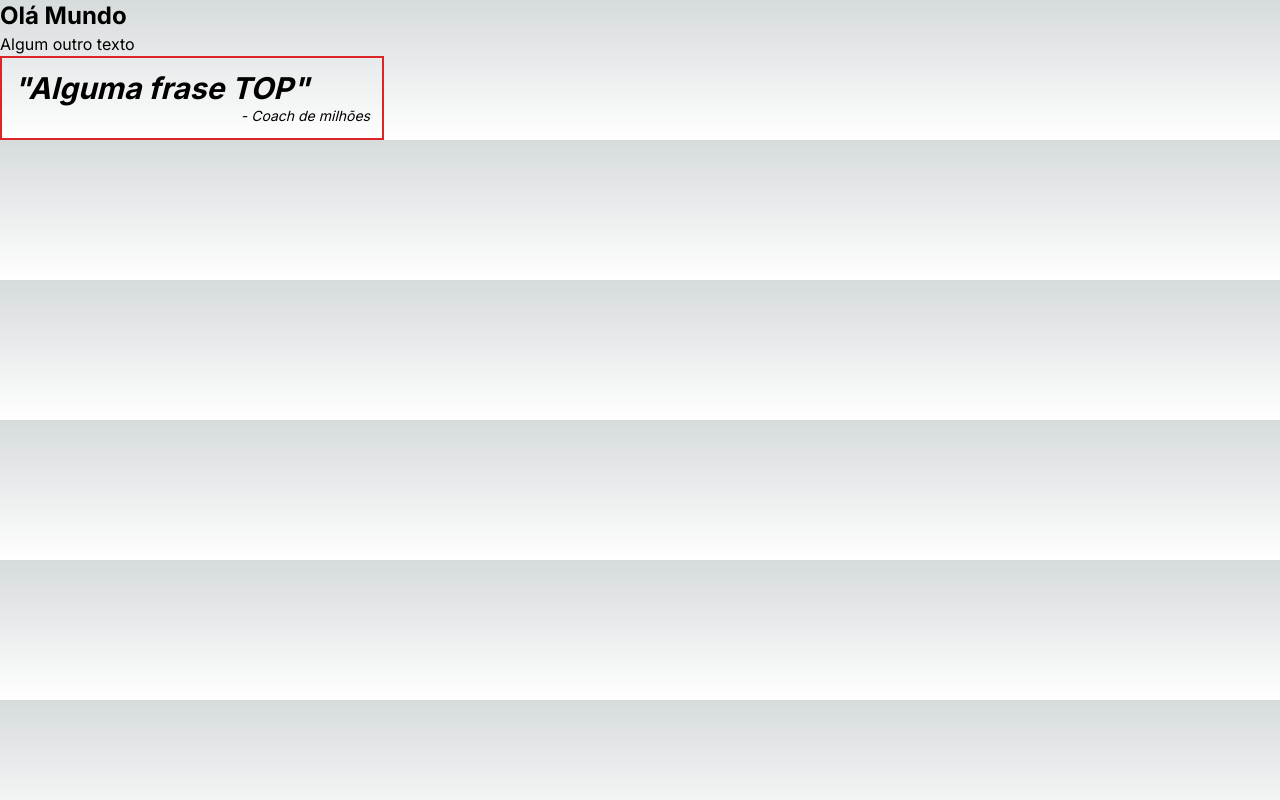
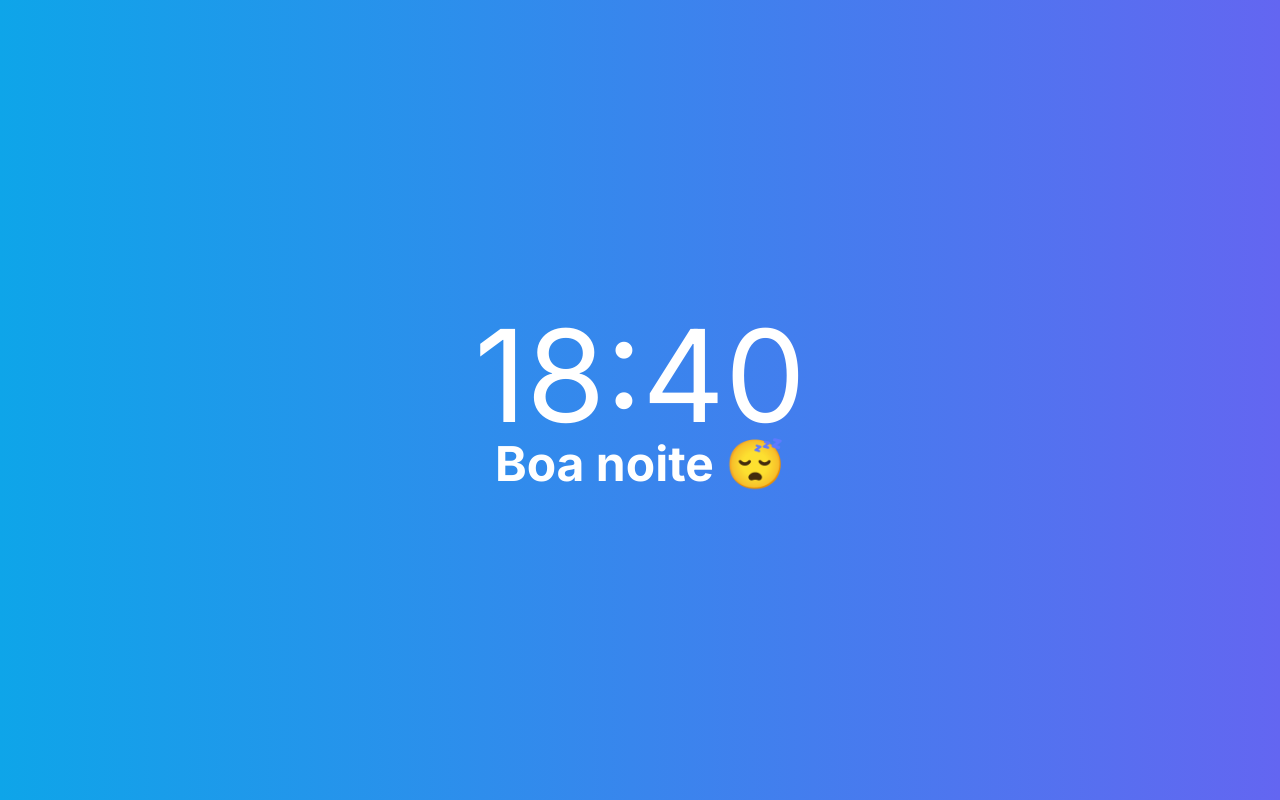
Before and after one commit to PedroTsI/React-Study, a Next.js app: page / in a window 1280 px wide. Built offline with nearby package versions, Linux system fonts and the light colour scheme.

Commit message:
clock activity

```diff
--- a/src/app/page.tsx
+++ b/src/app/page.tsx
@@ -1,15 +1,25 @@
-import { GeoForm } from "@/components/GeoForm";
-import { Person } from "@/components/Person";
-import { Card } from "@/components/Card";
-import { Square } from "@/components/Square";
 
 const Page = () => {
+  const fullTime = new Intl.DateTimeFormat('pt-BR', {
+    timeStyle: 'short',
+    hour12: false
+  }).format();
+
+  const hour = new Date().getHours();
+  let greeting = '';
+
+  if(hour >= 0 && hour < 12) {
+    greeting = 'Bom dia 😁';
+  } else if(hour >= 12 && hour < 18) {
+    greeting = 'Boa tarde 🤓';
+  } else {
+    greeting = 'Boa noite 😴';
+  }
+
   return (
-  <div>
-    <h1 className="font-bold text-2xl">Olá Mundo</h1>
-    <h3>Algum outro texto</h3>
-
-    <Card phrase="Alguma frase TOP" author="Coach de milhões"/>
+  <div className="w-screen h-screen flex flex-col justify-center items-center text-white bg-gradient-to-r from-sky-500 to-indigo-500">
+    <div className="text-9xl">{fullTime}</div>
+    <div className="text-5xl font-bold">{greeting}</div>
   </div>
   );
 }
--- a/src/components/Card.tsx
+++ b/src/components/Card.tsx
@@ -5,9 +5,14 @@ type Props = {
 
 export const Card = ({phrase, author}: Props) => {
     return (
-        <div className="w-96 border-2 border-red-600 p-3 text-3xl italic">
+        <div className="w-96 border-2 border-red-600 p-3 text-3xl text-center italic">
             <h3 className="text-3xl font-bold italic">"{phrase}"</h3>
-            <p className="text-right text-sm">- {author ?? 'Autor Desconhecido'}</p>
+            {author &&
+                <p className="text-right text-sm">- {author}</p>
+            }
+            {!author &&
+                <p className="text-right text-sm">- Autor Desconhecido</p>
+            }
         </div>
     );
 }
--- /dev/null
+++ b/src/types/Person.ts
@@ -0,0 +1,5 @@
+export type Person = {
+    id: number;
+    name: string;
+    profession: string;
+}
```
Also changed, not shown: src/data/peopleList.ts (added, +10 -0 lines).
